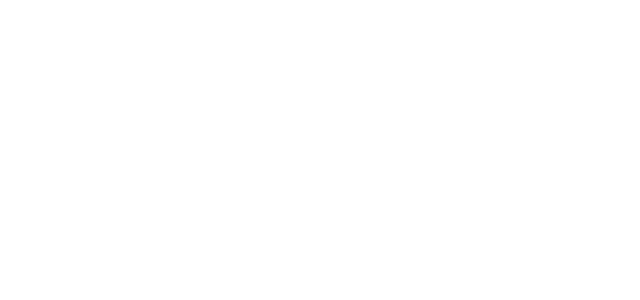
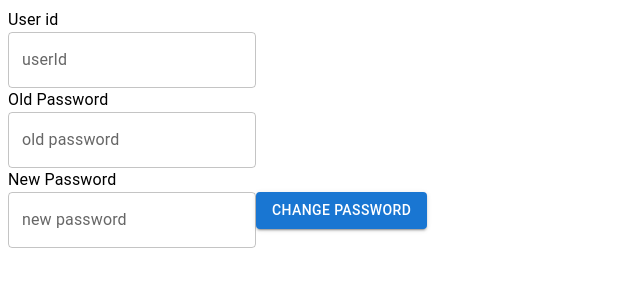
Before and after one commit to Advanced-Computer-Lab-2022/Ninjas, a React (Create React App) app in the folder frontend/: page / in a window 1280 px wide. Shown: the top 300 px of the page, without its empty margins (0-640 px from the left). Built offline with nearby package versions, Linux system fonts and the light colour scheme.

Commit message:
ChangePassword

```diff
--- a/frontend/src/App.js
+++ b/frontend/src/App.js
@@ -1,7 +1,16 @@
+import {BrowserRouter,  Routes, Route} from 'react-router-dom'
+import ChangePassword from './pages/ChangePassword';
+
 function App() {
   return (
     <div className="App">
+      <BrowserRouter>
+      <Routes>
+        <Route path='/' element= {<ChangePassword/>} >
+        </Route>
+      </Routes>
 
+      </BrowserRouter>
     </div>
   );
 }
--- a/frontend/src/index.css
+++ b/frontend/src/index.css
@@ -1,4 +1,4 @@
-body {
+/* body {
   margin: 0;
   font-family: -apple-system, BlinkMacSystemFont, 'Segoe UI', 'Roboto', 'Oxygen',
     'Ubuntu', 'Cantarell', 'Fira Sans', 'Droid Sans', 'Helvetica Neue',
@@ -10,4 +10,4 @@
 code {
   font-family: source-code-pro, Menlo, Monaco, Consolas, 'Courier New',
     monospace;
-}
+} */
--- /dev/null
+++ b/frontend/src/pages/ChangePassword.js
@@ -0,0 +1,55 @@
+import {Button,Typography,TextField} from "@mui/material";
+import axios from "axios";
+import {useState,useEffect} from "react";
+
+
+const ChangePassword =() => {
+    const[oldPassword,setOldPassword]=useState('');
+    const[newPassword,setNewPassword]=useState('');
+    const[userId,setUserId]=useState('');
+    const handleChangeOldPassword = (event) => {
+        setOldPassword(event.target.value);
+    }
+    const handleChangeNewPassword = (event) => {
+        setNewPassword(event.target.value);
+    }
+    const handleChangUserId = (event) => {
+        setUserId(event.target.value);
+    }
+
+
+     const change = async ()=>{
+        const response=await axios.put(`http://localhost:8000/changePassword/`,{userId:userId,
+        oldPassword:oldPassword,
+        newPassword:newPassword})
+        console.log(response.data)
+        if(response.status===201){
+            alert(response.data.message)
+        }}
+
+
+
+     return (
+        <div>
+<Typography>
+  User id
+ </Typography>
+ <TextField id="id" label="userId" variant="outlined" onChange={(event)=>{handleChangUserId(event)}} />
+ <Typography>
+  Old Password
+ </Typography>
+ <TextField  id="oldPassword" label="old password" variant="outlined" onChange={(event)=>{handleChangeOldPassword(event)}}/>
+ <Typography>
+  New Password
+ </Typography>
+ <TextField id="newPassword" label="new password" variant="outlined" onChange={(event)=>{handleChangeNewPassword(event)}}/>
+ <Button color="primary" variant="contained" onClick={()=> {change()}}>
+  Change Password
+ </Button>
+       </div>
+     );
+
+
+    }
+
+export default ChangePassword;
```
Also changed, not shown: 1 other file (tests, documents, lock files or other folders).
